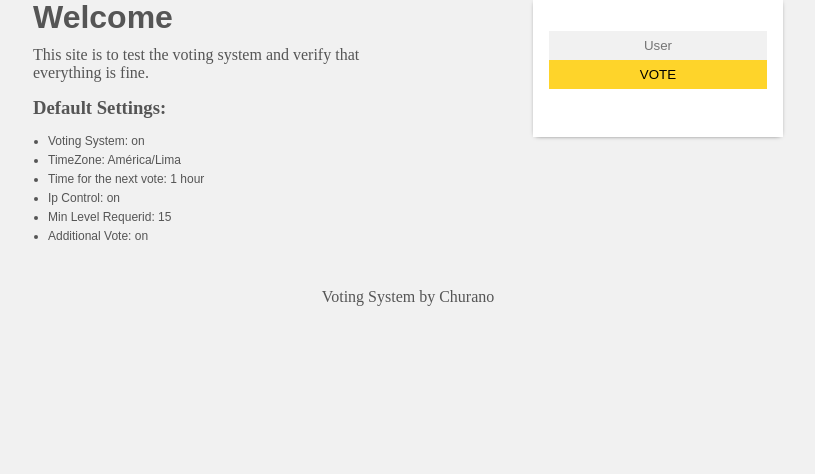
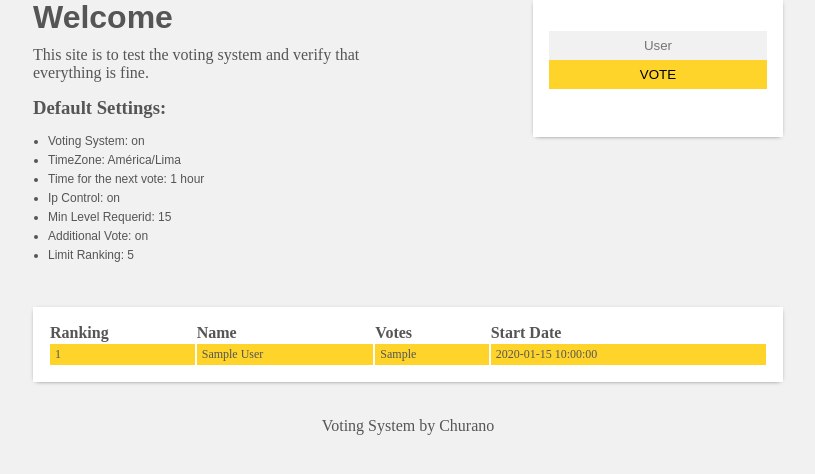
Before and after one commit to ertrii/VotingSystem, a PHP site: page /testing.php in a window 1280 px wide. Shown: the part 106-580 px from the top of the page, without its empty margins (232-1047 px from the left). Run offline with PHP 8.4, Linux system fonts and the light colour scheme; tables that the repository leaves empty or names only in its code hold one stand-in row (values such as "Sample post").

Commit message:
ranking system

```diff
--- a/config.php
+++ b/config.php
@@ -5,6 +5,8 @@
 //Config DataBase
 
 const VOTING_SYSTEM             =           true;               // on / off
+
+const VOTE_INFO                 =           (VOTING_SYSTEM) ? 'try the new voting system' : 'voting system in maintenance...';
 //HOST
 const HOST                      =           'localhost';
 
@@ -30,7 +32,7 @@ const ADDITIONAL_VOTE           =           true;               //accumulate(c)
 //System Vote
 const VOTE_LINK                 =           'http://www.gtop100.com/topsites/MapleStory/sitedetails/MapleRoyals-The-Nostalgic-MapleStory-Server-79510?vote=1';
 
-const VOTE_INFO                 =           (VOTING_SYSTEM) ? 'try the new voting system' : 'voting system in maintenance...';
+const LIMIT_RANKING             =           5;
 
 class Message{
 
--- a/connect.php
+++ b/connect.php
@@ -191,5 +191,29 @@ class DataBase{
         }
     }
 
+    /*
+    ==================================================
+                === Vote Ranking ===
+    ==================================================
+    */
+    public function ranking(){
+        $rank = $this -> connect("SELECT id_user, votes, start_date, @cRank := @cRank + 1 AS rank FROM voted v, (SELECT @cRank := 0) r ORDER BY votes DESC LIMIT " . LIMIT_RANKING);
+        $_rank = $rank -> fetch_all();
 
+        for ($i=0; $i < count($_rank); $i++) {
+            $_id = $_rank[$i][0];
+            $user = $this -> connectMaple("SELECT name FROM accounts WHERE id = $_id");
+            $_rank[$i][] = $user -> fetch_array()['name'];
+        }
+
+        $ranking_template = '<table class="v-ranking_table"><tr><th>Ranking</th><th>Name</th><th>Votes</th><th>Start Date</th></tr>';
+
+        foreach ($_rank as $_r) {
+            $ranking_template .= "<tr><td>$_r[3]</td> <td>$_r[4]</td> <td>$_r[1]</td> <td>$_r[2]</td></tr>";
+        }
+        $ranking_template .= '</table>';
+
+        return $ranking_template;
+
+    }
 }
--- a/testing.php
+++ b/testing.php
@@ -72,7 +72,24 @@ $v = new Vote();
             width: 50%;
             padding: 2.5em 0;
         }
-
+        .col3{
+            width: 100%;
+            margin-bottom: 35px;
+        }
+        .v-ranking_table{
+            background-color: white;
+            padding: 15px;
+            box-shadow: 0px 1px 5px -3px black;
+            width: 100%;
+            text-align: left;
+        }
+        .v-ranking_table td{
+            padding: 3px 5px;
+            font-size: 9pt;
+        }
+        .v-ranking_table tr:nth-child(even){
+            background-color: #FED42A;
+        }
         .col1 h1{
             font-family: sans-serif;
             padding-bottom: 10px;
@@ -173,6 +190,7 @@ $v = new Vote();
         }
         footer{
             text-align: center;
+            padding-bottom: 25px;
         }
 
                 @media(max-width: 750px){
@@ -218,6 +236,7 @@ $v = new Vote();
                 <li>Ip Control: on</li>
                 <li>Min Level Requerid: 15</li>
                 <li>Additional Vote: on</li>
+                <li>Limit Ranking: 5</li>
             </ul>
         </div>
         <div class="col2">
@@ -230,7 +249,13 @@ $v = new Vote();
             </div>
 
         </div>
+
+        <div class="col3">
+        <?php print_r($v -> ranking()); ?>
+        </div>
     </main>
+
+
     <footer>
         <p>Voting System by Churano</p>
     </footer>
```
